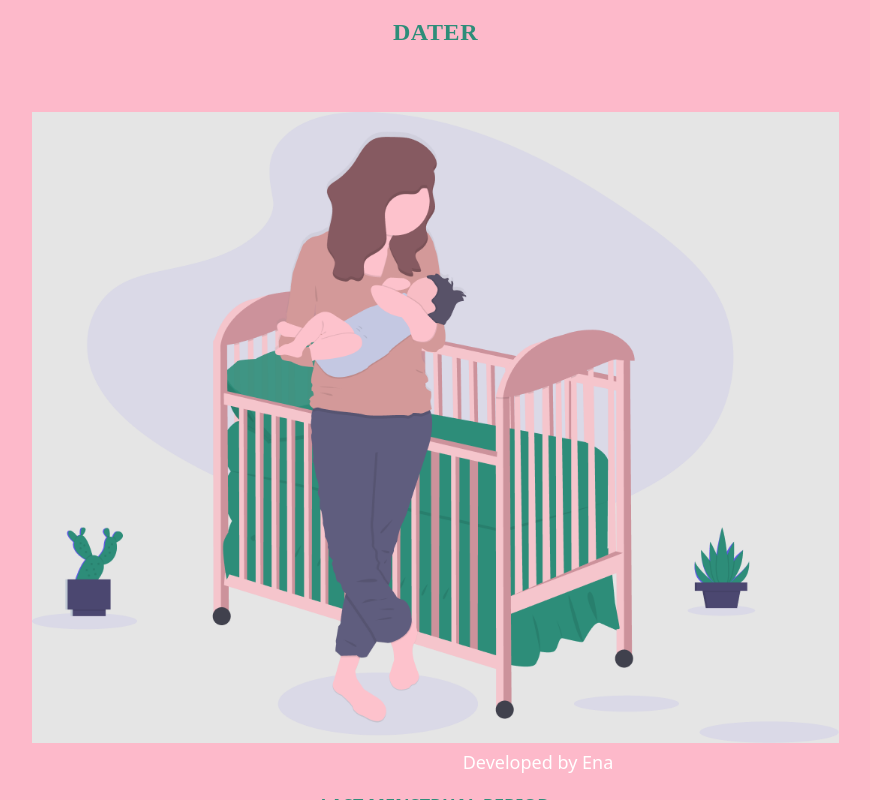
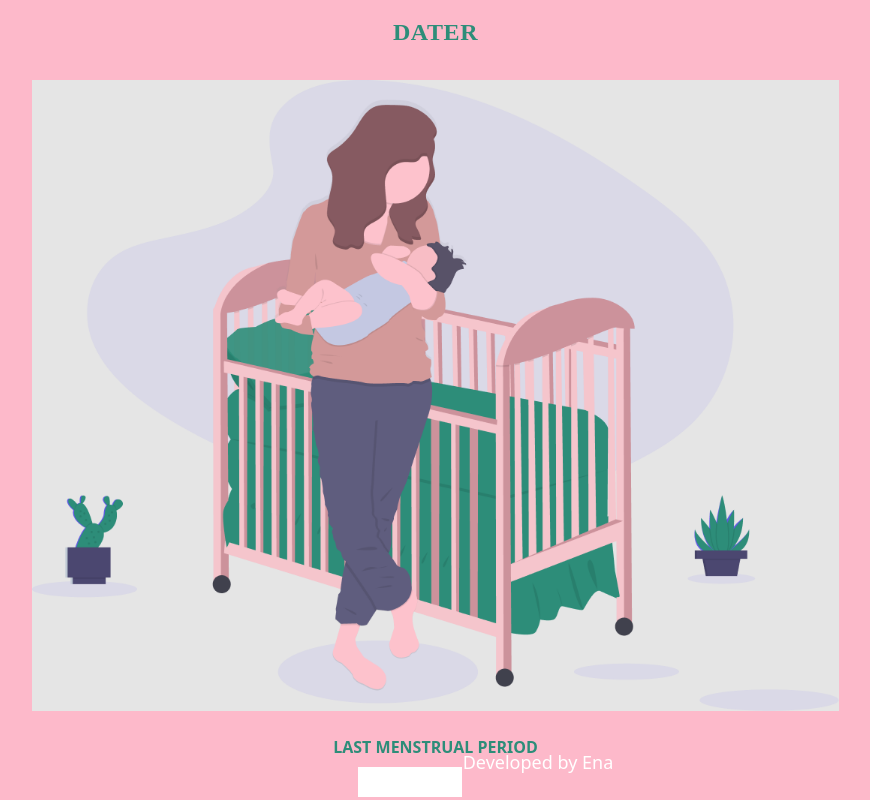
Before and after one commit to Enahoro-dev/dater, a React (Create React App) app: page / in a window 1280 px wide. Shown: the whole page, without its empty margins (102-972 px from the left). Built offline with nearby package versions, Linux system fonts and the light colour scheme.

Commit message:
another one

```diff
--- a/src/components/App.js
+++ b/src/components/App.js
@@ -31,7 +31,7 @@ const App = () => {
                     <div className=' mt-4'>
                         <Header/>
                     </div>
-                    <div className='flex flex-col  mt-12'>
+                    <div className='flex flex-col  mt-6'>
                         <Dater popup={popup} setPopup={setPopup} changePopup={(popup) => setPopup(popup)} />
                     </div>
 
--- a/src/components/Dater.js
+++ b/src/components/Dater.js
@@ -23,7 +23,7 @@ const Dater = (props) => {
     return(
         <div>
             <div className='flex flex-col justify-center items-center'>
-                <label className='text-green mb-2 text-lg font-bold'>LAST MENSTRUAL PERIOD</label>
+                <label className='text-green mb-2 text-base font-bold'>LAST MENSTRUAL PERIOD</label>
                 <DatePicker className='date-picker text-black ' selected={date} onSelect={setDate} minDate={minDate} maxDate={maxDate}/>
                 <button disabled ={submitting} className=' mt-4 z-10 text-lg bg-green text-white w-2/5 h-8 font-normal' onClick={() =>  props.changePopup(!props.popup)}>Calculate</button>
             </div>
--- a/src/components/Header.js
+++ b/src/components/Header.js
@@ -5,7 +5,7 @@ const Header = () => {
     return(
         <div className='flex flex-col justify-center items-center'>
             <div>
-                <h1 className='text-2xl text-green mb-16 tracking-wide font-bold font-yellowtail'>DATER</h1>
+                <h1 className='text-2xl text-green mb-8 tracking-wide font-bold font-yellowtail'>DATER</h1>
             </div>
             <div className='w-3/4'>
                 <img src={crib}alt='crib'/>
--- a/src/components/Popup.js
+++ b/src/components/Popup.js
@@ -4,21 +4,21 @@ import ConvertEdd from './ConvertEdd.js';
 import ConvertGa from './ConvertGa.js';
 
 const Popup = (props) => {
-let popupString = props.popup? 'h-0 transition-all ' : 'h-1/2 transition-all duration-400 ease-in-out'
+let popupString = props.popup? 'h-0 transition-all ' : 'h-3/5 transition-all duration-400 ease-in-out'
 console.log(popupString)
 
 return (
         <div className={`text-green bottom-0 fixed text-lg font-bold bg-white z-10 w-full rounded-t-3xl ${popupString}` }>
             <div className='w-1/5 border-t border-green mx-auto border-4 mt-2'></div>
             <h2 className='text-green flex flex-col items-center mt-4 text-2xl'>RESULTS</h2>
-            <div className='flex flex-col items-start mt-8 ml-12'>
+            <div className='flex flex-col items-start mt-6 ml-12'>
                 <ul className='list-disc text-green'>
                     <li><ConvertEdd date={props.date}/></li>
                     <li><ConvertGa date={props.date}/></li>
                 </ul>
             </div>
             <div className='flex flex-col items-center'>
-                <button className='mt-10 absolute text-xl bg-green rounded-full text-white w-3/4 h-12' onClick={() => props.setPopup(!props.popup)}> Cancel</button>
+                <button className='mt-8 absolute text-xl bg-green rounded-full text-white w-3/4 h-12' onClick={() => props.setPopup(!props.popup)}> Cancel</button>
             </div>
 
         </div>
--- a/src/styles/index.css
+++ b/src/styles/index.css
@@ -15,10 +15,10 @@ body {
 }
 
 .date-picker  {
-    margin-left: 25%;
-    width:50%;
+    margin-left: 20%;
+    width:40%;
     color: #2d8d79;
-    height:40px;
+    height:30px;
     font-size: 18px;
     text-align: center;
 }
```
